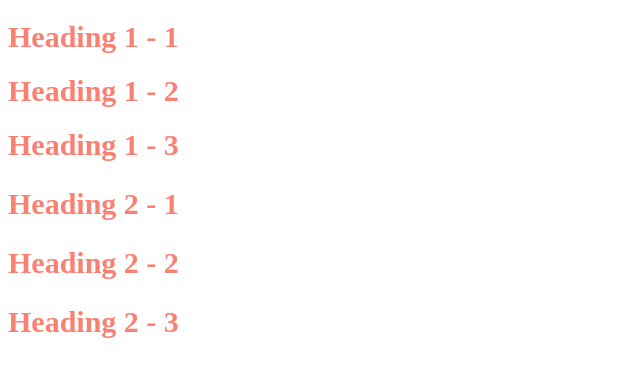
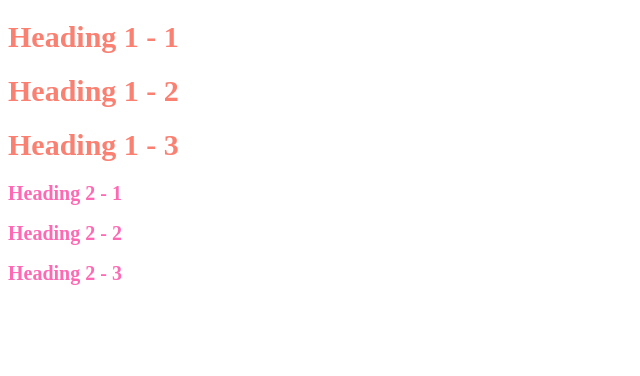
Before and after one commit to guybracha/cartoon-hero, a plain HTML site: page style-test.html in a window 1280 px wide. Shown: the whole page, without its empty margins (0-640 px from the left). Drawn offline with Linux system fonts and the light colour scheme.

Commit message:
update h2

```diff
--- a/style-test.html
+++ b/style-test.html
@@ -8,9 +8,9 @@
     <h1 Style="font-size: 30px; color: Salmon;">Heading 1 - 1</h1>
     <h1 Style="font-size: 30px; color: Salmon;">Heading 1 - 2</h1>
     <h1 Style="font-size: 30px; color: Salmon;">Heading 1 - 3</h1>
-    <h2 Style="font-size: 30px; color: Salmon;">Heading 2 - 1</h2>
-    <h2 Style="font-size: 30px; color: Salmon;">Heading 2 - 2</h2>
-    <h2 Style="font-size: 30px; color: Salmon;">Heading 2 - 3</h2>
+    <h2 Style="font-size: 20px; color: hotpink;">Heading 2 - 1</h2>
+    <h2 Style="font-size: 20px; color: hotpink;">Heading 2 - 2</h2>
+    <h2 Style="font-size: 20px; color: hotpink;">Heading 2 - 3</h2>
 
 </body>
 </html>
```
